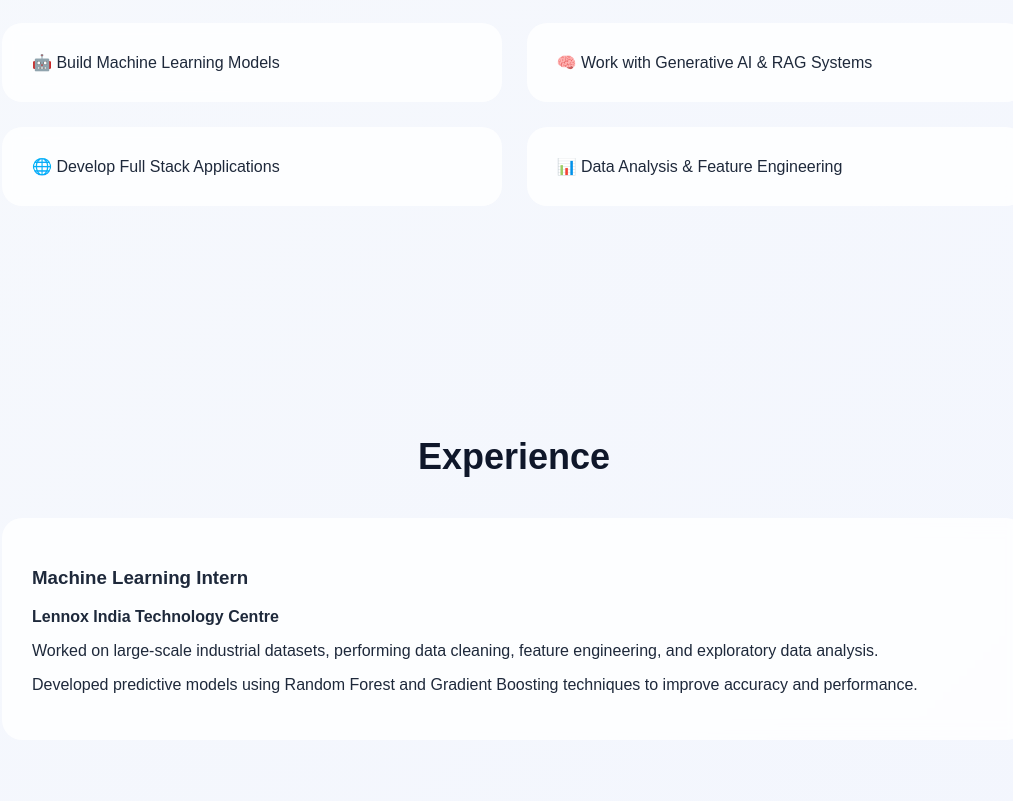
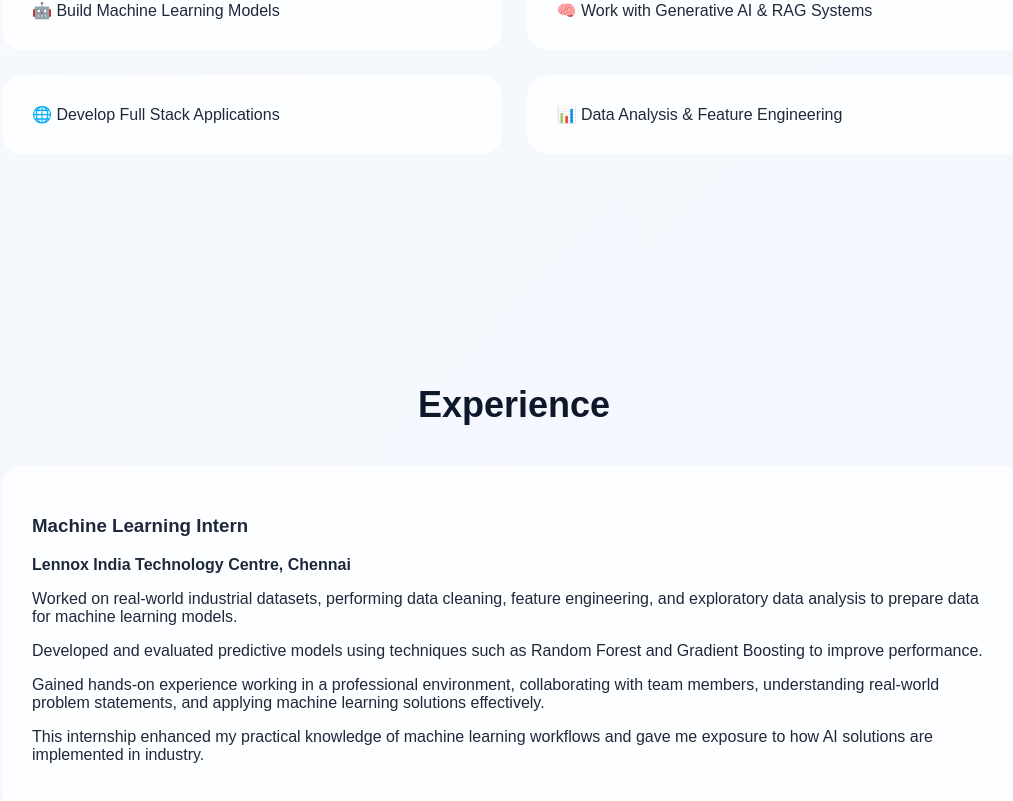
Before and after one commit to Kaviya-Balamurugan/portfolio, a React (Create React App) app: page / in a window 1280 px wide. Shown: the part 1448-2249 px from the top of the page, without its empty margins (126-1139 px from the left). Built offline with nearby package versions, Linux system fonts and the light colour scheme.

Commit message:
Added detailed about  content and fixed build issues

```diff
--- a/src/components/About.js
+++ b/src/components/About.js
@@ -25,10 +25,7 @@ function About() {
           I am continuously exploring advanced AI concepts such as Generative AI,
           vector databases, and real-time AI systems to enhance my technical expertise.
         </p>
-        <p>
-  I aim to become an AI Engineer building scalable, real-time intelligent systems
-  that create meaningful impact in industries like healthcare and education.
-</p>
+
       </div>
     </section>
   );
--- a/src/components/Experience.js
+++ b/src/components/Experience.js
@@ -5,16 +5,29 @@ function Experience() {
 
       <div className="card">
         <h3>Machine Learning Intern</h3>
-        <p><b>Lennox India Technology Centre</b></p>
+        <p><b>Lennox India Technology Centre, Chennai</b></p>
 
         <p>
-          Worked on large-scale industrial datasets, performing data cleaning,
-          feature engineering, and exploratory data analysis.
+          Worked on real-world industrial datasets, performing data cleaning,
+          feature engineering, and exploratory data analysis to prepare data
+          for machine learning models.
         </p>
 
         <p>
-          Developed predictive models using Random Forest and Gradient Boosting
-          techniques to improve accuracy and performance.
+          Developed and evaluated predictive models using techniques such as
+          Random Forest and Gradient Boosting to improve performance.
+        </p>
+
+        <p>
+          Gained hands-on experience working in a professional environment,
+          collaborating with team members, understanding real-world problem
+          statements, and applying machine learning solutions effectively.
+        </p>
+
+        <p>
+          This internship enhanced my practical knowledge of machine learning
+          workflows and gave me exposure to how AI solutions are implemented
+          in industry.
         </p>
       </div>
     </section>
```
